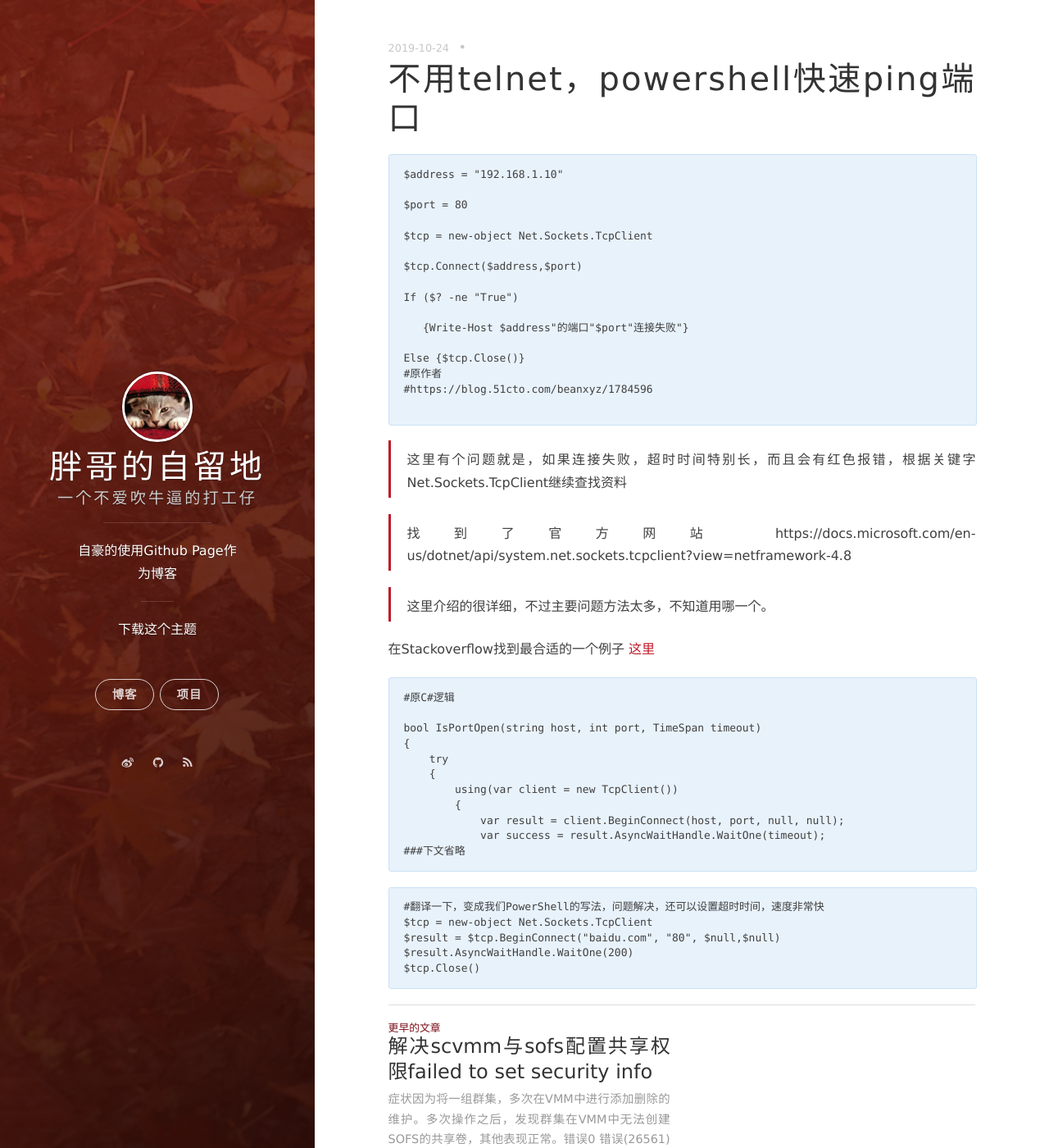
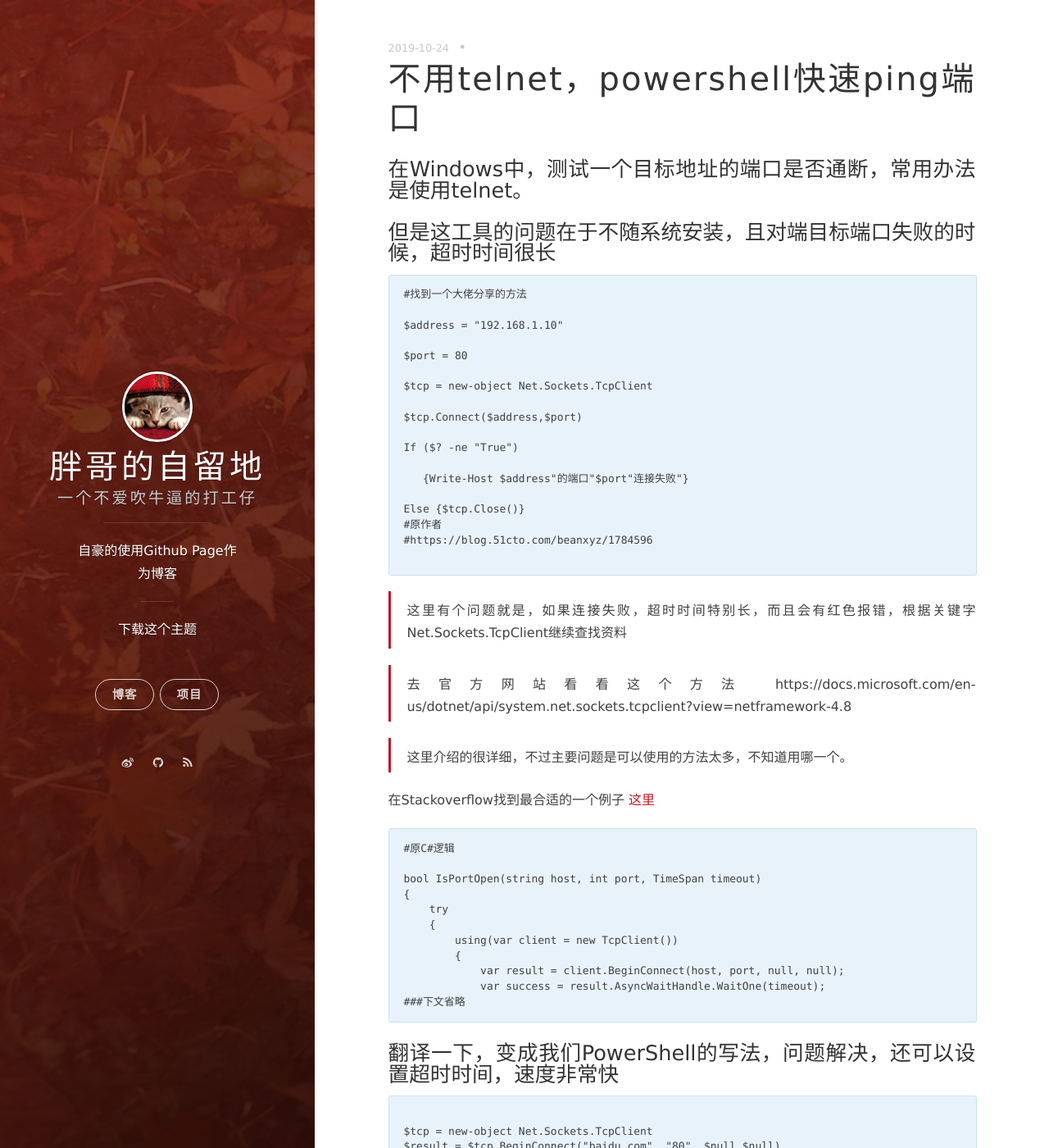
Before and after one commit to kukisama/kukisama.github.io, a Jekyll site: the page built from _posts/2019-10-24-不用Telnet，PowerShell快速ping端口.markdown, in a window 1280 px wide and 1400 px high. Shown: the whole window at 82% size. Built offline with Jekyll 4.4.1, drawn with Linux system fonts in a browser that asks for light colours; nearby versions of some CDN libraries; our own code applies the rules of GitHub Pages for plain Markdown files; comment, search, counter and statistics services are not loaded; some of the changed text lies outside the part shown.

Commit message:
Update 2019-10-24-不用Telnet，PowerShell快速ping端口.markdown

````diff
--- a/_posts/2019-10-24-不用Telnet，PowerShell快速ping端口.markdown
+++ b/_posts/2019-10-24-不用Telnet，PowerShell快速ping端口.markdown
@@ -1,5 +1,10 @@
+
+### 在Windows中，测试一个目标地址的端口是否通断，常用办法是使用telnet。
+### 但是这工具的问题在于不随系统安装，且对端目标端口失败的时候，超时时间很长
 
 ```
+#找到一个大佬分享的方法
+
 $address = "192.168.1.10"
 
 $port = 80
@@ -19,10 +24,10 @@ Else {$tcp.Close()}
 ```
 > 这里有个问题就是，如果连接失败，超时时间特别长，而且会有红色报错，根据关键字Net.Sockets.TcpClient继续查找资料
 
-> 找到了官方网站
+> 去官方网站看看这个方法
 https://docs.microsoft.com/en-us/dotnet/api/system.net.sockets.tcpclient?view=netframework-4.8
 
-> 这里介绍的很详细，不过主要问题方法太多，不知道用哪一个。
+> 这里介绍的很详细，不过主要问题是可以使用的方法太多，不知道用哪一个。
 
 在Stackoverflow找到最合适的一个例子
 [这里](https://stackoverflow.com/questions/11837541/check-if-a-port-is-open)
@@ -41,8 +46,9 @@ bool IsPortOpen(string host, int port, TimeSpan timeout)
 ###下文省略
 ```
 
+### 翻译一下，变成我们PowerShell的写法，问题解决，还可以设置超时时间，速度非常快
 ```
-#翻译一下，变成我们PowerShell的写法，问题解决，还可以设置超时时间，速度非常快
+
 $tcp = new-object Net.Sockets.TcpClient
 $result = $tcp.BeginConnect("baidu.com", "80", $null,$null)
 $result.AsyncWaitHandle.WaitOne(200)
````
